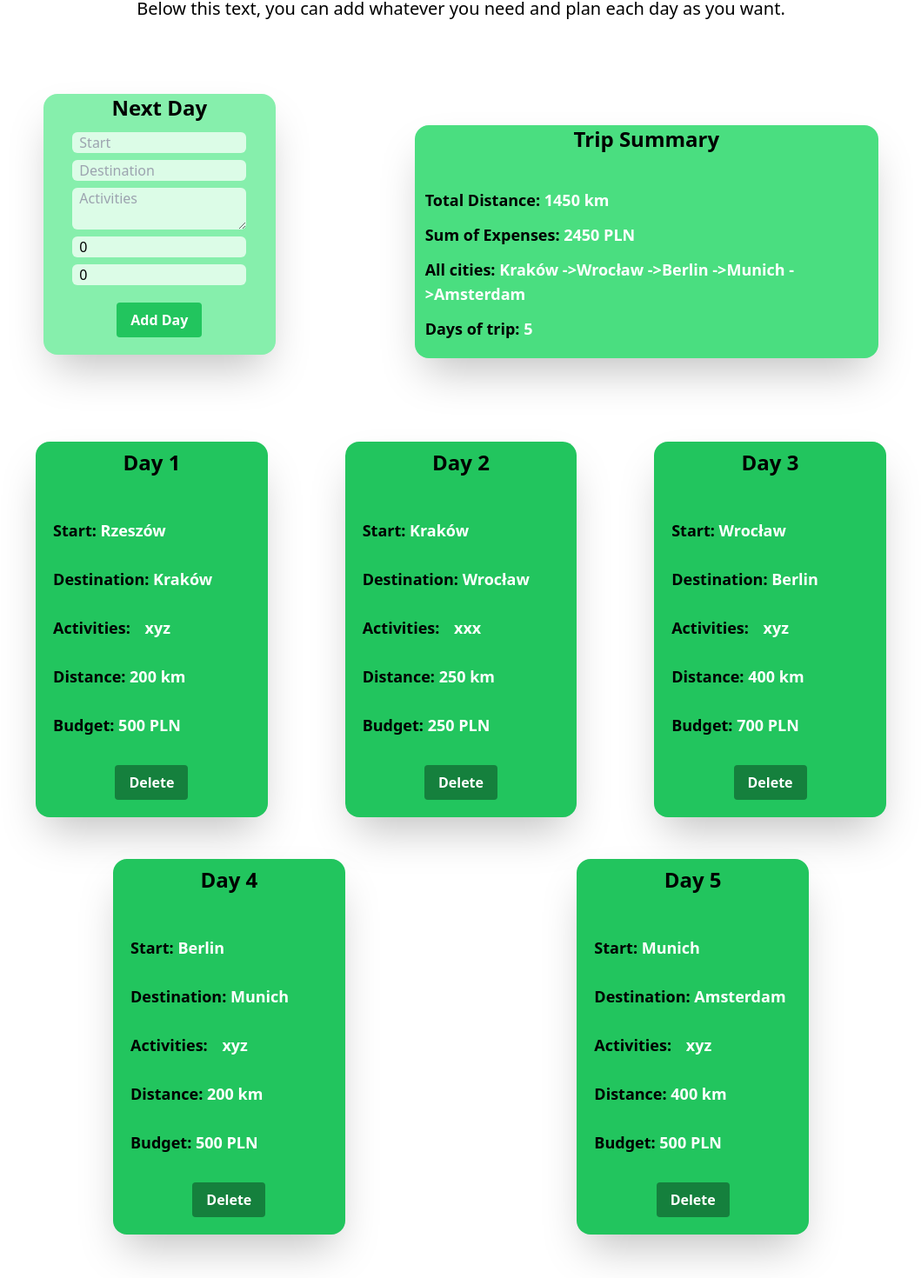
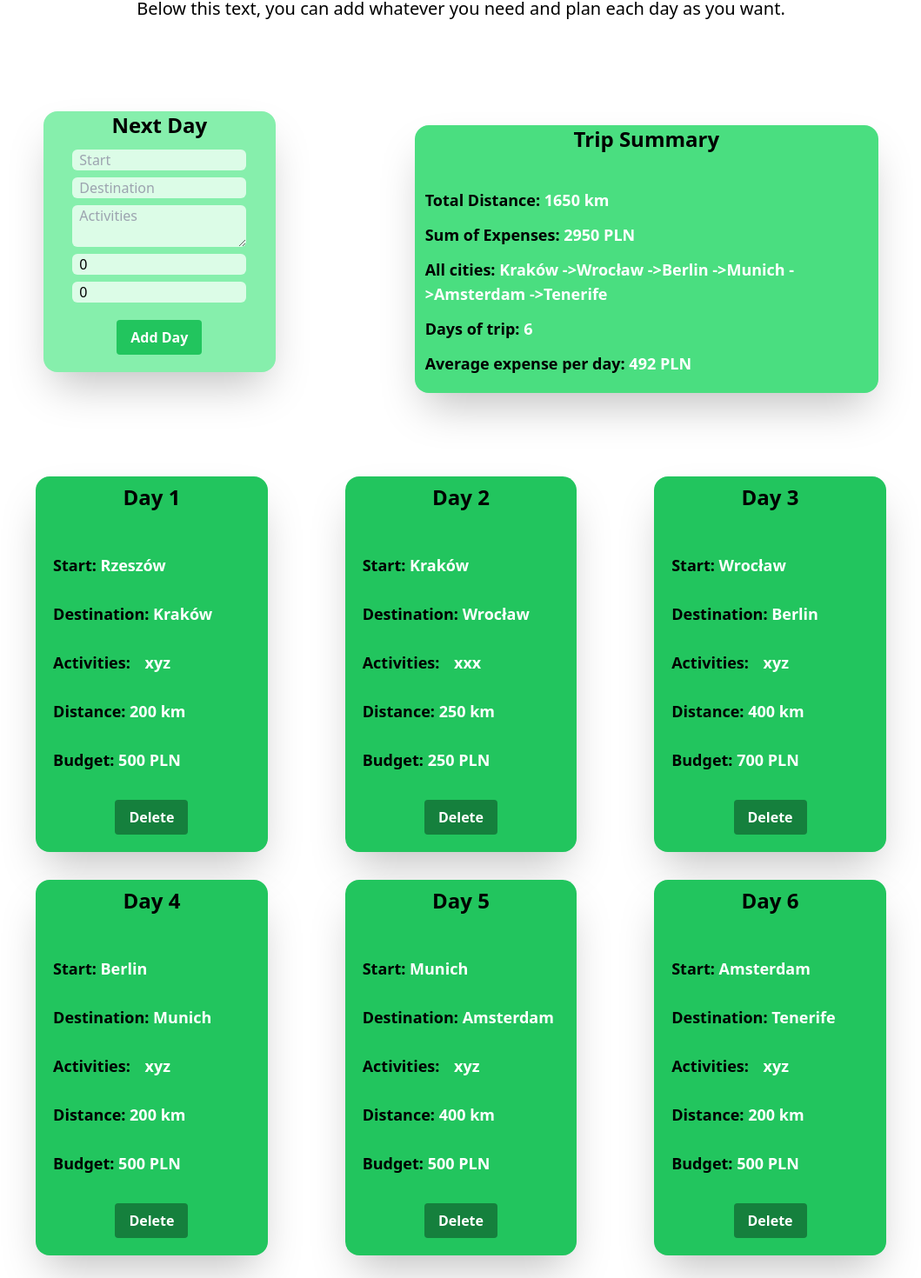
Before and after one commit to Lukibwoy/YourTrip, a React (Vite) app: page / in a window 1280 px wide. Shown: the part 1428-2898 px from the top of the page at 87% size, without its empty margins (110-1169 px from the left). Built offline with nearby package versions, Linux system fonts and the light colour scheme; data requests are answered from the project's data file.

Commit message:
mobile css update

```diff
--- a/db.json
+++ b/db.json
@@ -44,6 +44,15 @@
       "distance": 400,
       "budget": 500,
       "day": 5
+    },
+    {
+      "id": "4e82",
+      "start": "Amsterdam",
+      "destination": "Tenerife",
+      "activities": "xyz",
+      "distance": 200,
+      "budget": 500,
+      "day": 6
     }
   ]
 }
--- a/src/Newsletter.tsx
+++ b/src/Newsletter.tsx
@@ -25,17 +25,17 @@ function Newsletter() {
 			<h2 className="text-3xl mb-3 font-semibold">Sign up for our newsletter</h2>
 			<div className="w-full flex flex-col items-center">
 				{!isEmailValid ? <p>Please enter a valid email address</p> : null}
-				<form onSubmit={handleSubmit} className="flex flex-col items-center w-1/2">
+				<form onSubmit={handleSubmit} className="flex flex-col items-center w-full md:w-1/2">
 					<input
 						type="email"
 						placeholder="Enter your email address here"
 						value={email}
 						onChange={handleInput}
-						className="p-2.5 text-lg w-3/4 mb-2.5 mt-4 border-solid border-2 border-grey-300 rounded-xl"
+						className=" p-1 md:p-2.5 text-lg w-5/6 md:w-3/4 mb-2.5 mt-4 border-solid border-2 border-grey-300 rounded-xl"
 					/>
 					<button
 						type="submit"
-						className="p-3.5 bg-green-600 text-lg text-semibold text-white b-0 rounded-lg cursor-pointer">
+						className="p-2 md:p-3.5 bg-green-600 text-lg text-semibold text-white b-0 rounded-lg cursor-pointer">
 						Subscribe
 					</button>
 				</form>
--- a/src/Planner.tsx
+++ b/src/Planner.tsx
@@ -76,6 +76,10 @@ const Planner: React.FC = () => {
 		return days
 	}
 
+	const averageExpenses = (x: Card[]) => {
+		const average = totalExpenses(x) / sumOfDays(x)
+		return average.toFixed(0)
+	}
 
 	const deleteDay = (cardId: number) => {
 		axios
@@ -98,9 +102,9 @@ const Planner: React.FC = () => {
 			<p className="text-xl text-black text-center mt-3">
 				Below this text, you can add whatever you need and plan each day as you want.
 			</p>
-			<div className="w-full h-50% mx-auto flex items-center justify-center mt-20 flex-row">
+			<div className="w-full h-50% mx-auto flex-col flex items-center justify-center mt-20 md:flex-row">
 				<AddDay onAddDay={handleAddDay} />
-				<div className="ml-40 w-1/2 h-full flex flex-col mt-10 bg-green-400 rounded-2xl shadow-2xl">
+				<div className="ml-0 md:ml-40 w-full md:w-1/2 h-full flex flex-col mt-10 bg-green-400 rounded-2xl shadow-2xl">
 					<h3 className="text-2xl font-semibold text-black text-center mb-3">Trip Summary</h3>
 					<p className="text-lg font-semibold text-black mt-7 ml-3">
 						Total Distance: <span className="text-white">{`${sumOfDistance(cards)} km`}</span>
@@ -111,38 +115,39 @@ const Planner: React.FC = () => {
 					<p className="text-lg font-semibold text-black mt-3 ml-3">
 						All cities: <span className="text-white">{`${totalCities(cards)}`}</span>
 					</p>
-					<p className="text-lg font-semibold text-black mt-3 mb-5 ml-3">
+					<p className="text-lg font-semibold text-black mt-3 ml-3	">
 						Days of trip: <span className="text-white">{`${sumOfDays(cards)}`}</span>
 					</p>
-
+					<p className="text-lg font-semibold text-black mt-3 mb-5 ml-3">
+						Average expense per day: <span className="text-white">{`${averageExpenses(cards)} PLN`}</span>
+					</p>
 				</div>
 			</div>
 			<div className="cards w-full h-full mx-auto flex flex-wrap items-center justify-around flex-row mt-20">
 				{cards.map(card => (
 					<div
 						key={card.id}
-						className="card flex justify-between flex-col w-1/4 h-5/6 bg-green-500 rounded-2xl shadow-2xl m-4 mb-8">
+						className="card flex justify-between flex-col w-full md:w-1/4 h-5/6 bg-green-500 rounded-2xl shadow-2xl m-0 md:m-4 mb-8">
 						<h3 className="text-2xl font-semibold text-black text-center mt-2">Day {card.day}</h3>
-						<div className=" mt-5 ml-5">
-							<p className="text-lg font-semibold text-black mt-7">
+						<div className="ml-3 mt-2 md:mt-5 md:ml-5">
+							<p className="text-lg font-semibold text-black mt-5 md:mt-7">
 								Start: <span className="text-white">{card.start}</span>
 							</p>
-							<p className="text-lg font-semibold text-black mt-7">
+							<p className="text-lg font-semibold text-black mt-5 md:mt-7">
 								Destination: <span className="text-white">{card.destination}</span>
 							</p>
-							<p className="text-lg font-semibold text-black mt-7">
+							<p className="text-lg font-semibold text-black mt-5 md:mt-7">
 								Activities: <span className="text-white break-words p-3	">{card.activities}</span>
 							</p>
-							<p className="text-lg font-semibold text-black mt-7">
+							<p className="text-lg font-semibold text-black mt-5 md:mt-7">
 								Distance: <span className="text-white">{`${card.distance} km`}</span>
 							</p>
-							<p className="text-lg font-semibold text-black mt-7 mb-5">
+							<p className="text-lg font-semibold text-black mt-5 md:mt-7 mb-5">
 								Budget: <span className="text-white">{`${card.budget} PLN`}</span>
 							</p>
-
 						</div>
 						<button
-							className="bg-green-700 hover:bg-green-900 text-white font-bold py-2 px-4 rounded focus:outline-none focus:shadow-outline mx-auto mb-5 mt-3"
+							className="bg-green-700 hover:bg-green-900 text-white font-bold py-2 px-4 rounded focus:outline-none focus:shadow-outline mx-auto mb-4 md:mb-5 mt-3"
 							onClick={() => deleteDay(card.id)}>
 							Delete
 						</button>
--- a/src/components/AddDay.tsx
+++ b/src/components/AddDay.tsx
@@ -74,7 +74,7 @@ const AddDay: React.FC<AddDayProps> = ({ onAddDay }) => {
 	}
 
 	return (
-		<div className="add-day-form w-1/4 h-full bg-green-300 rounded-2xl shadow-2xl">
+		<div className="add-day-form w-full	md:w-1/4 h-full bg-green-300 rounded-2xl shadow-2xl">
 			<h3 className="text-2xl font-semibold text-black text-center mb-3">Next Day</h3>
 			<Formik initialValues={initialValues} validate={validate} onSubmit={handleAddDay}>
 				<Form className="flex flex-col items-center">
```
